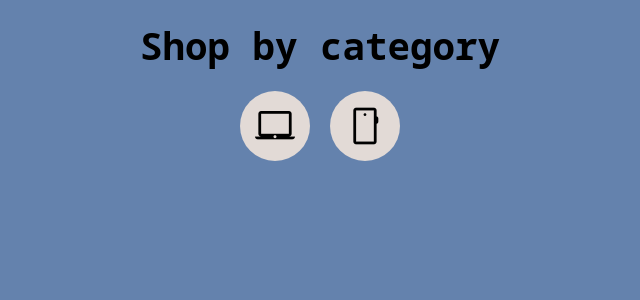
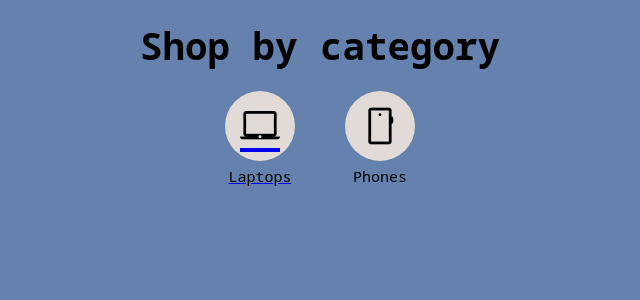
Before and after one commit to abduIbari/Webshop, a PHP site: page / in a window 1280 px wide. Shown: the part 75-375 px from the top of the page, without its empty margins (320-960 px from the left). Run offline with PHP 8.4, Linux system fonts and the light colour scheme; some web fonts are replaced.

Commit message:
index update

```diff
--- a/index.html
+++ b/index.html
@@ -6,7 +6,7 @@
     <title>Homepage</title>
     <link href="https://fonts.googleapis.com/css2?family=Noto+Sans+Mono:wght@100..900&family=Tomorrow:ital,wght@0,100;0,200;0,300;0,400;0,500;0,600;0,700;0,800;0,900;1,100;1,200;1,300;1,400;1,500;1,600;1,700;1,800;1,900&display=swap" rel="stylesheet">
     <link rel="stylesheet" href="https://fonts.googleapis.com/css2?family=Material+Symbols+Outlined&display=swap" />
-<link rel="stylesheet" href="../mystyle.css">
+<link rel="stylesheet" href="./mystyle.css">
 </head>
 <body class="index-page">
     <header>
@@ -33,8 +33,16 @@
             </div>
 
             <div class="category-icons">
-                <span class="material-symbols-outlined laptop-icon">laptop_mac</span>
-                <span class="material-symbols-outlined phone-icon">smartphone</span>
+                <a href="products/appleLaptops.html">
+                    <div class="category-item">
+                        <span class="material-symbols-outlined laptop-icon">laptop_mac</span>
+                        <p>Laptops</p>
+                    </div>
+                </a>
+                <div class="category-item">
+                    <span class="material-symbols-outlined phone-icon">smartphone</span>
+                    <p>Phones</p>
+                </div>
             </div>
         </div>
     </main>
--- a/mystyle.css
+++ b/mystyle.css
@@ -147,5 +147,28 @@ nav{
     justify-content: center;
     align-items: center;
     border: 2px;
-    gap: 20px;
+    gap: 50px;
 }
+
+.category-item {
+    display: flex;
+    flex-direction: column;
+    align-items: center;
+}
+
+.category-item p {
+    font-size: 15px;
+    margin-top: 5px;
+    text-align: center;
+    color: black;
+    font-family: "Noto Sans Mono", sans-serif;
+}
+
+.category-item a{
+    color: black;
+    text-decoration: none;
+}
+
+.category-item:visited{
+    color: black;
+}
```
